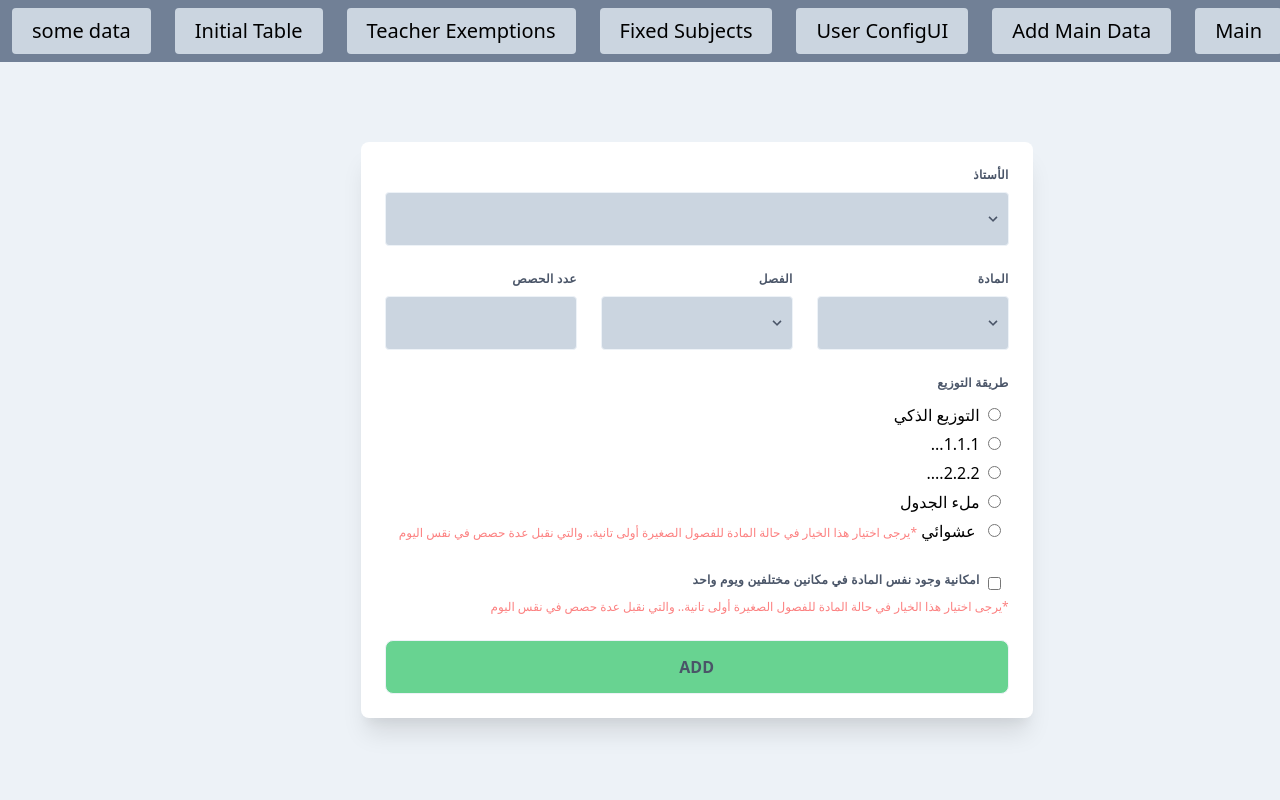
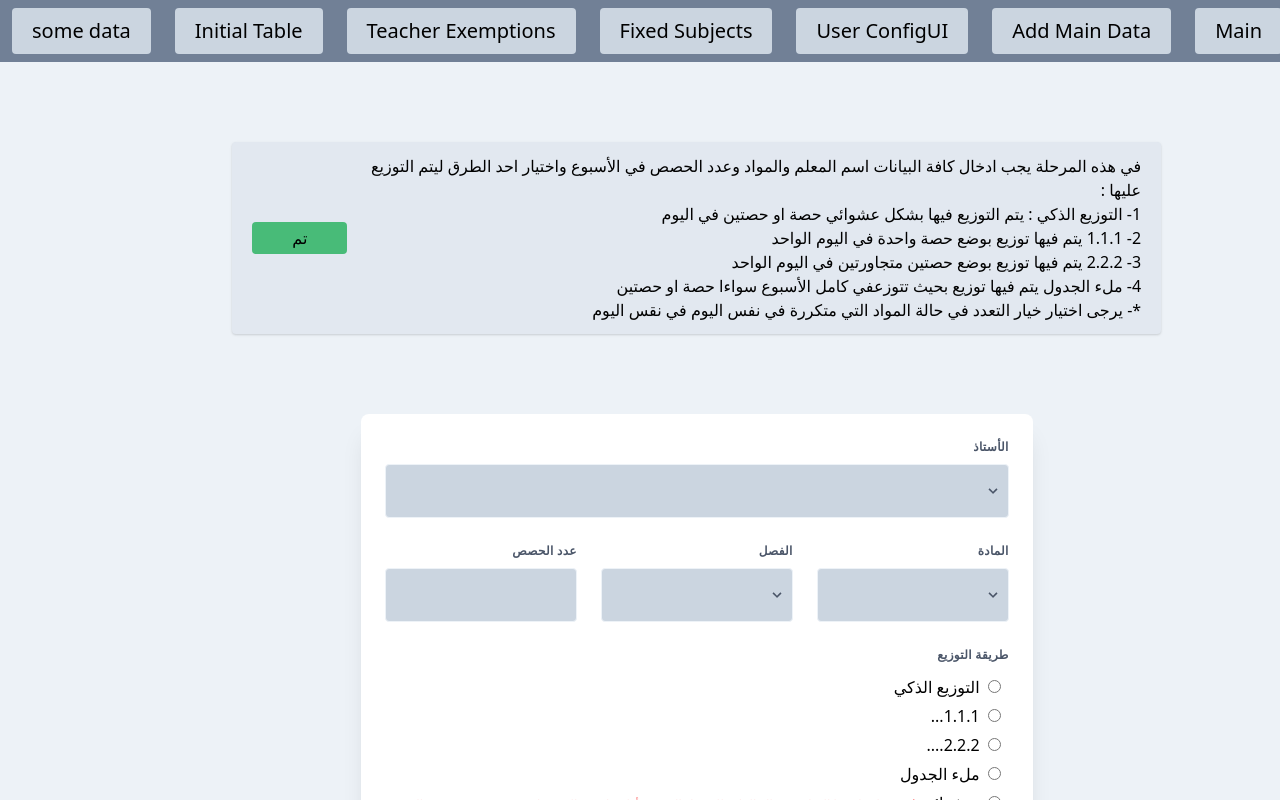
Before and after one commit to m-HARD/Weekly-Classs-Chedule-Source, a Vue app: page / in a window 1280 px wide. Both pictures are taken after a click on the element "User ConfigUI". Shown: the top 800 px of the page. Built offline with nearby package versions, Linux system fonts and the light colour scheme.

Commit message:
add instructions to user config data

```diff
--- a/src/pages/UserConfigUI.vue
+++ b/src/pages/UserConfigUI.vue
@@ -2,6 +2,21 @@
   <div class="l16">
 
       <div class="w-full mt-20">
+
+        <div class="flex justify-center">
+          <div class="w-2/3 py-3 px-5 bg-gray-300 rounded shadow flex justify-between items-center">
+            <span>
+              في هذه المرحلة يجب ادخال كافة البيانات اسم المعلم والمواد وعدد الحصص في الأسبوع واختيار احد الطرق ليتم التوزيع عليها : <br>
+              1- التوزيع الذكي : يتم التوزيع فيها بشكل عشوائي حصة او حصتين في اليوم<br>
+              2- 1.1.1 يتم فيها توزيع بوضع حصة واحدة في اليوم الواحد<br>
+              3- 2.2.2 يتم فيها توزيع بوضع حصتين متجاورتين في اليوم الواحد<br>
+              4- ملء الجدول يتم فيها توزيع بحيث تتوزعفي كامل الأسبوع سواءا حصة او حصتين<br>
+              *- يرجى اختيار خيار التعدد في حالة المواد التي متكررة في نفس اليوم في نقس اليوم<br>
+            </span>
+            <span class="bg-green-500 hover:bg-green-600 py-1 px-10 rounded cursor-pointer" @click="GoToUrl('fixed-subjects')">تم</span>
+          </div>
+        </div>
+
         <form class='flex justify-center mt-20' @submit.prevent="addToUserConfig()">
             <div class='w-full max-w-2xl bg-white rounded-lg p-6 shadow-xl'>
                 <div class='flex flex-wrap -mx-3'>
@@ -122,7 +137,7 @@
 </template>
 
 <script>
-
+import { eventBus } from '@/main'
 export default {
   name: 'viewSomeData',
   props:{
@@ -147,6 +162,9 @@ export default {
     }
   },
   methods: {
+    GoToUrl(url){
+      eventBus.$emit('ChangeUrl',url)
+    },
     DeleteFromuserConfigBeforeChange(index){
           this.data.userConfigBeforeChange.splice(index,1);
     },
```
